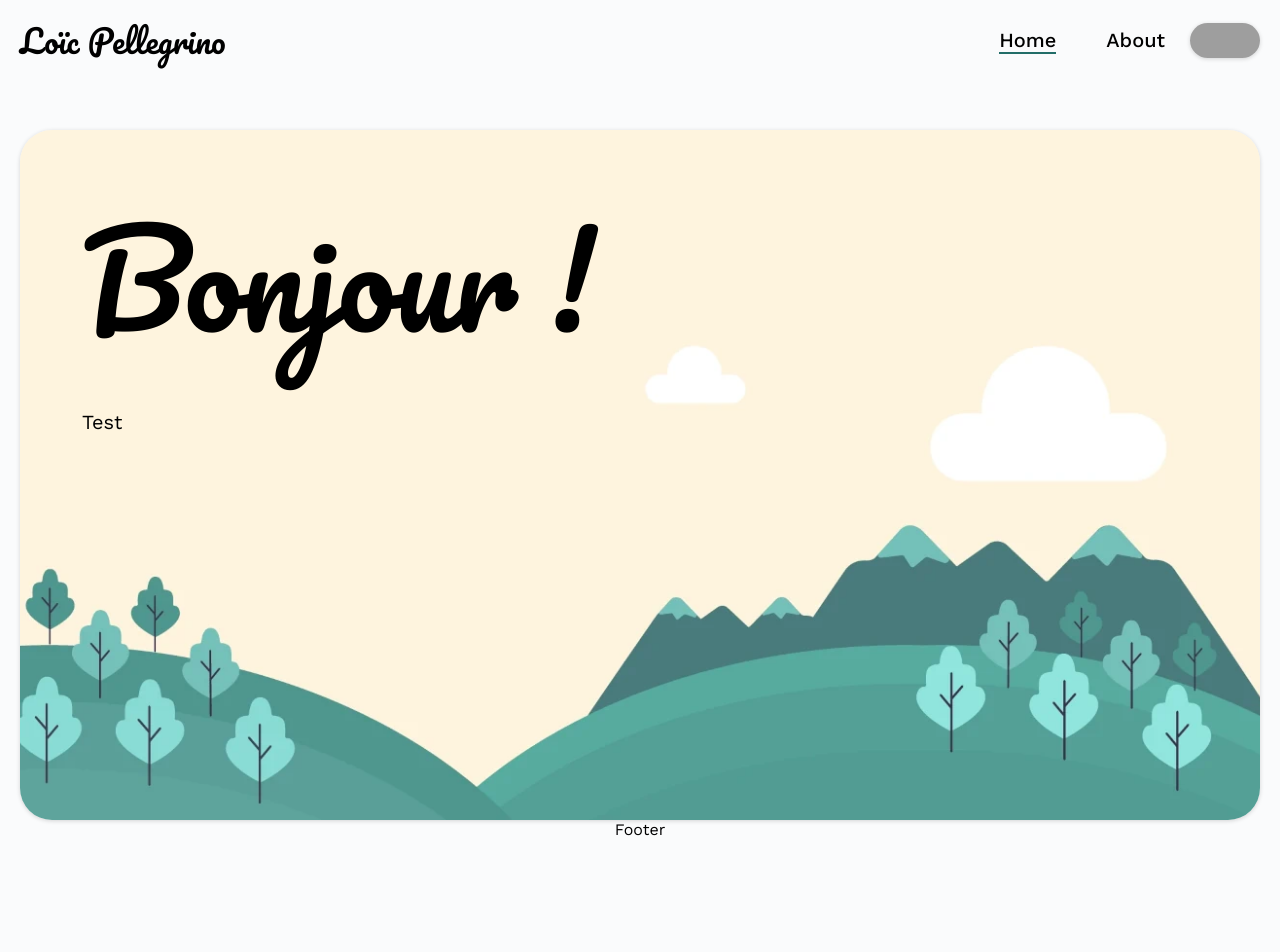
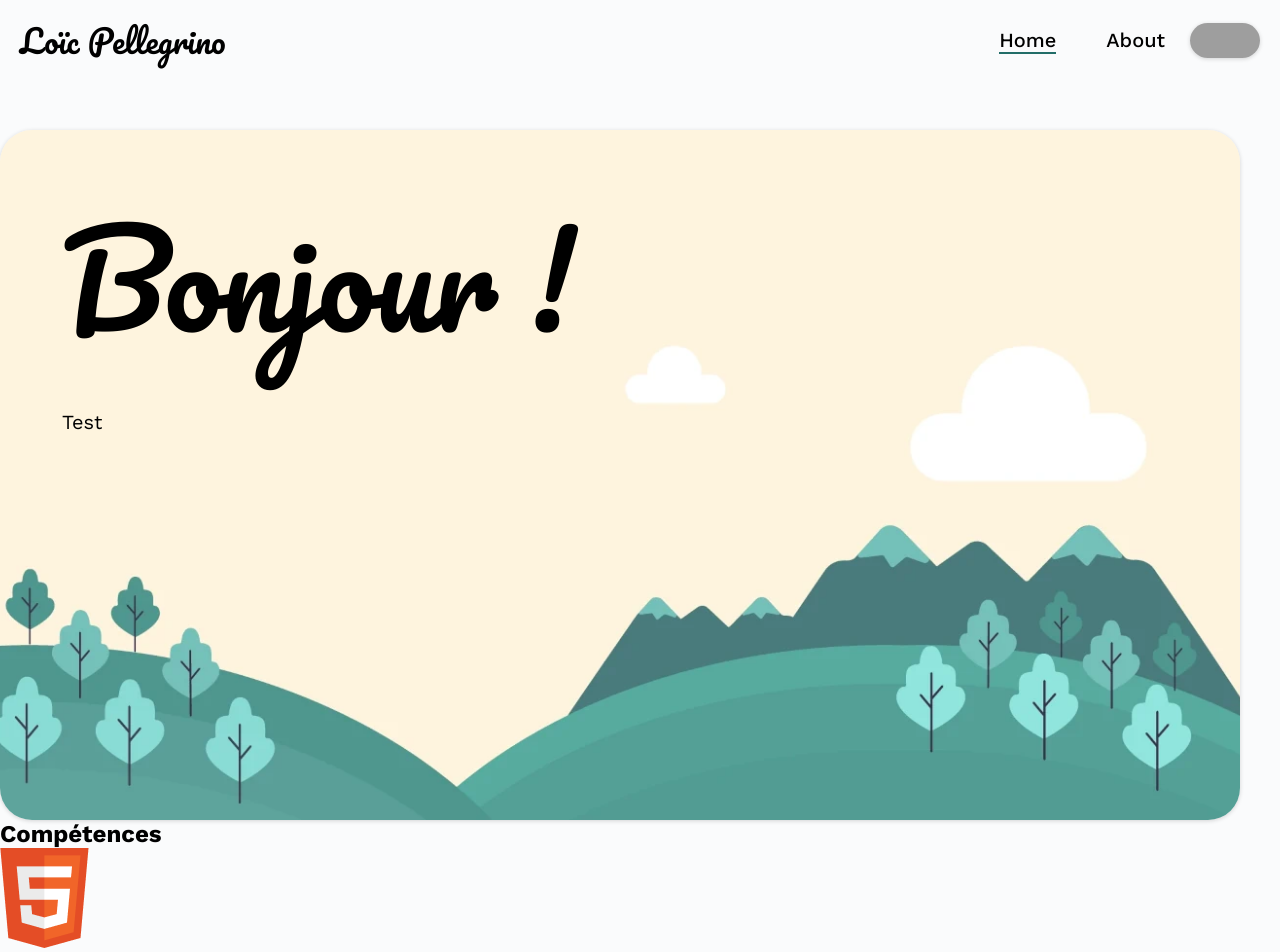
Before and after one commit to BetaPeche/MonPortfolio, a React (Vite) app: page / in a window 1280 px wide. Shown: the top 952 px of the page. Before the commit the page ends 839 px from the top, so only its background shows below. Built offline with nearby package versions, Linux system fonts and the light colour scheme; grey boxes are pictures that could not be loaded.

Commit message:
Add 'compétences' bloc

```diff
--- a/src/pages/Home.tsx
+++ b/src/pages/Home.tsx
@@ -1,7 +1,33 @@
 import Banner from '../components/Banner'
+import DataSkills from '../assets/data/dataSkills.json'
+import useThemeStore from '../themeStore'
 
 const Home = () => {
-    return <Banner />
+    const { theme } = useThemeStore()
+    return (
+        <main>
+            <Banner />
+            <h2>Compétences</h2>
+            <section className="skills">
+                {DataSkills.map((skill) => (
+                    <div className="skill" key={skill.name}>
+                        <div className="skill-image">
+                            <img
+                                src={
+                                    theme === 'dark' && skill.darkimage
+                                        ? skill.darkimage
+                                        : skill.image
+                                }
+                                alt={`logo ${skill.name}`}
+                            />
+                        </div>
+                        <p>{skill.name}</p>
+                    </div>
+                ))}
+            </section>
+            <h2>Projets</h2>
+        </main>
+    )
 }
 
 export default Home
```
